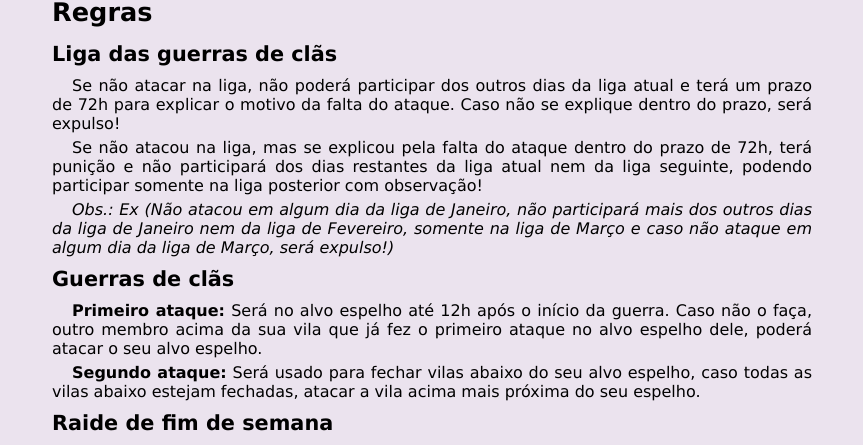
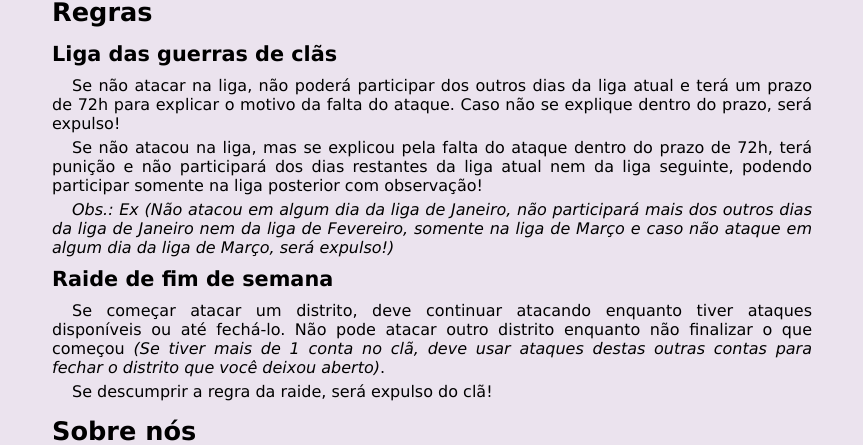
Before and after one commit to brfuria/clan, a plain HTML site: page index.html in a window 1280 px wide. Shown: the part 867-1312 px from the top of the page, without its empty margins (208-1071 px from the left). Drawn offline with Linux system fonts and the light colour scheme.

Commit message:
Update index.html

```diff
--- a/index.html
+++ b/index.html
@@ -48,7 +48,7 @@
                 <p>Se não atacou na liga, mas se explicou pela falta do ataque dentro do prazo de 72h, terá punição e não participará dos dias restantes da liga atual nem da liga seguinte, podendo participar somente na liga posterior com observação!</p>
                 <p><i>Obs.: Ex (Não atacou em algum dia da liga de Janeiro, não participará mais dos outros dias da liga de Janeiro nem da liga de Fevereiro, somente na liga de Março e caso não ataque em algum dia da liga de Março, será expulso!)</i></p>
             </article>
-            <article>
+            <article style="display:none">
                 <h2>Guerras de clãs</h2>
                 <p><strong>Primeiro ataque:</strong> Será no alvo espelho até 12h após o início da guerra. Caso não o faça, outro membro acima da sua vila que já fez o primeiro ataque no alvo espelho dele, poderá atacar o seu alvo espelho.</p>
                 <p><strong>Segundo ataque:</strong> Será usado para fechar vilas abaixo do seu alvo espelho, caso todas as vilas abaixo estejam fechadas, atacar a vila acima mais próxima do seu espelho.</p>
```
